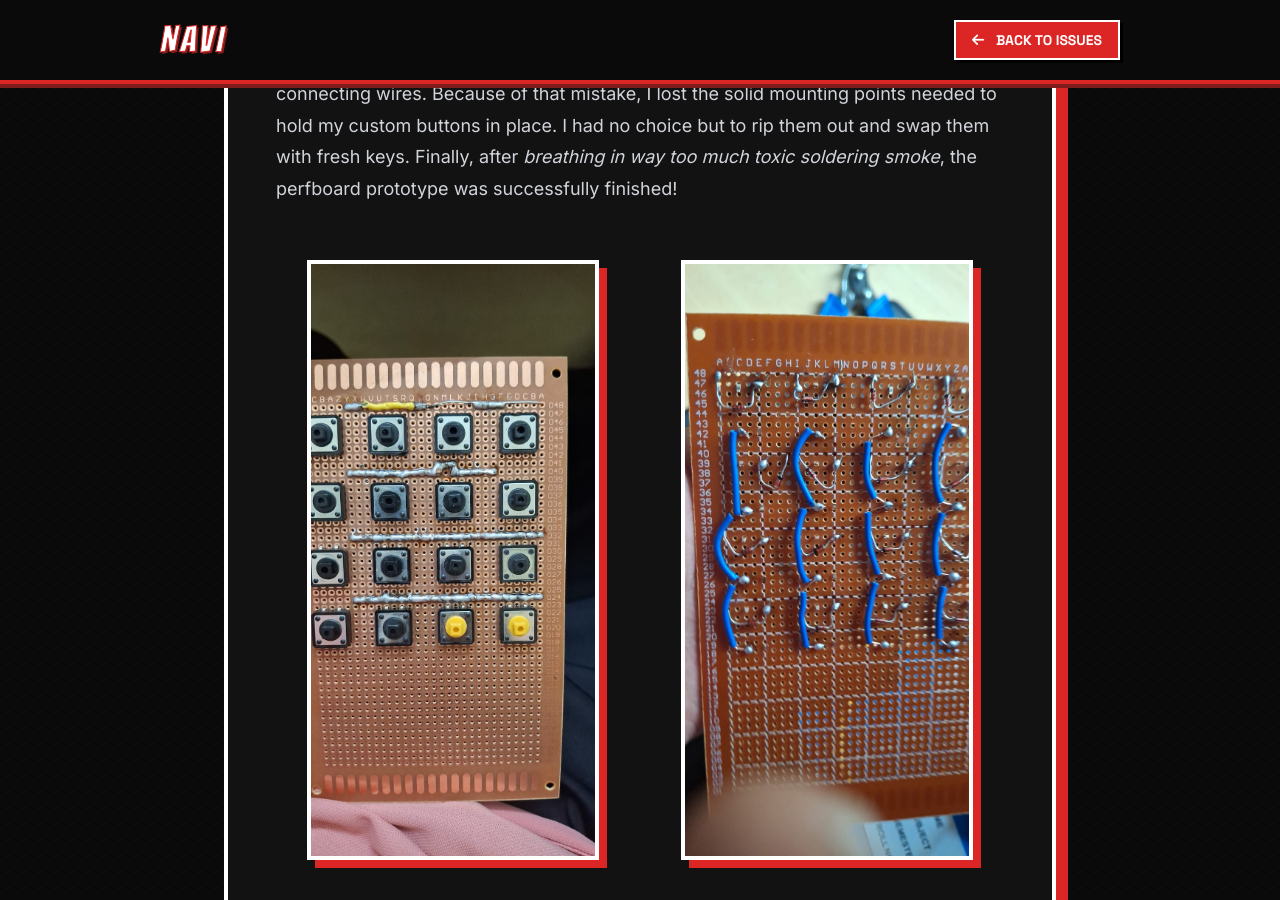
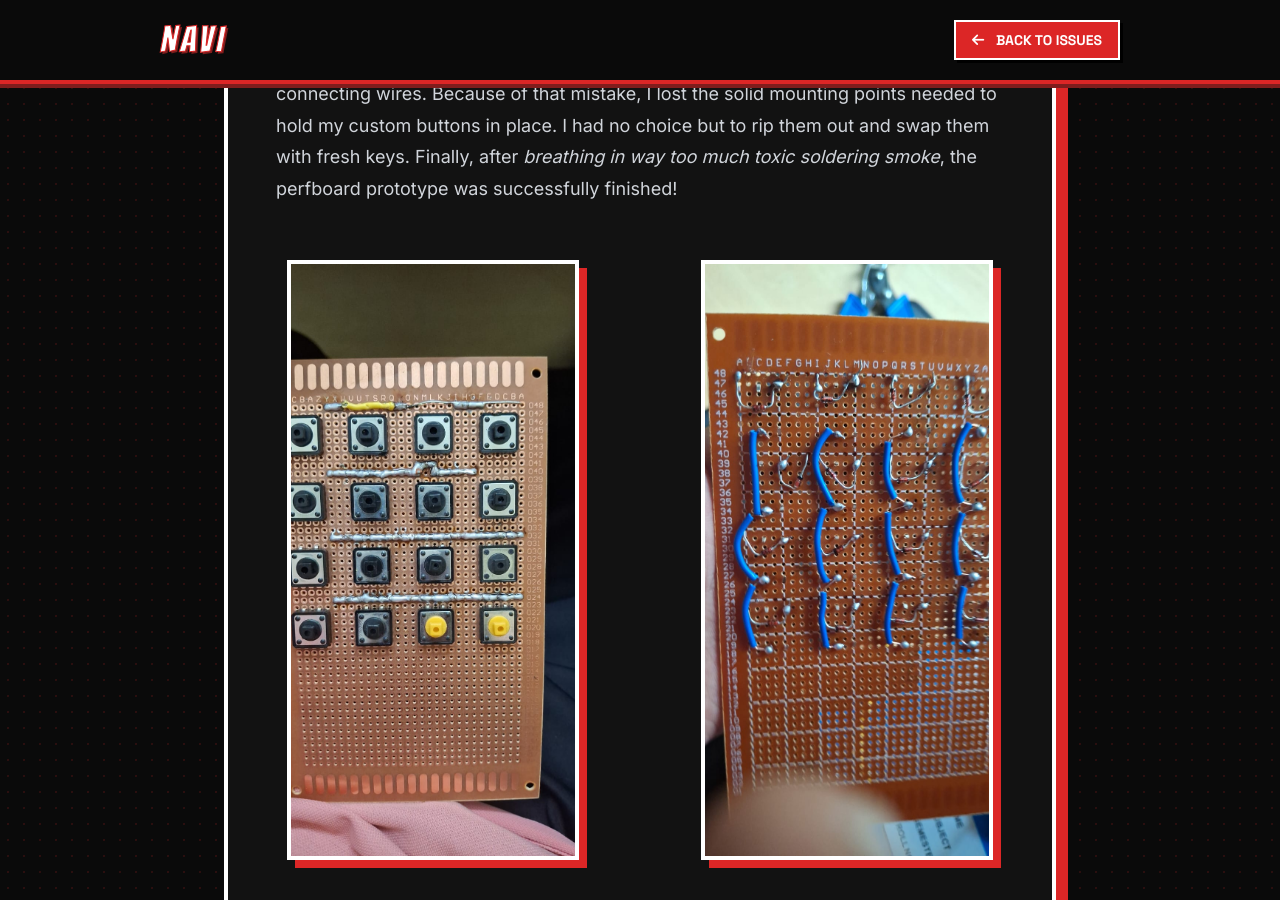
Before and after one commit to Pruthvik27/navi.github.io, a Jekyll site: the page built from _posts/2026-07-01-iot-telemetry-hub.md, in a window 1280 px wide and 900 px high, scrolled down 3631 px. Built offline with Jekyll 4.4.1, drawn with Linux system fonts in a browser that asks for light colours; nearby versions of some CDN libraries.

Commit message:
Update 2026-07-01-iot-telemetry-hub.md

```diff
--- a/_posts/2026-07-01-iot-telemetry-hub.md
+++ b/_posts/2026-07-01-iot-telemetry-hub.md
@@ -74,7 +74,7 @@ After soldering the keys in place, I decided to give it a test run. Everything s
 I had no choice but to rip them out and swap them with fresh keys. Finally, after *breathing in way too much toxic soldering smoke*, the perfboard prototype was successfully finished!
 
 
-<div style="display: flex; gap: 20px; justify-content: center; align-items: center;">
+<div style="display: flex; gap: 100px; justify-content: center; align-items: center;">
     <img src="/assets/images/Perfboard Prototype Front.jpg" alt="Perfboard with Keys" style="width: 40%; height: 600px; object-fit: cover;">
     <img src="/assets/images/Perfboard with diodes.jpg" alt="Perfboard with diodes" style="width: 40%; height: 600px; object-fit: cover;">
 </div>
```
